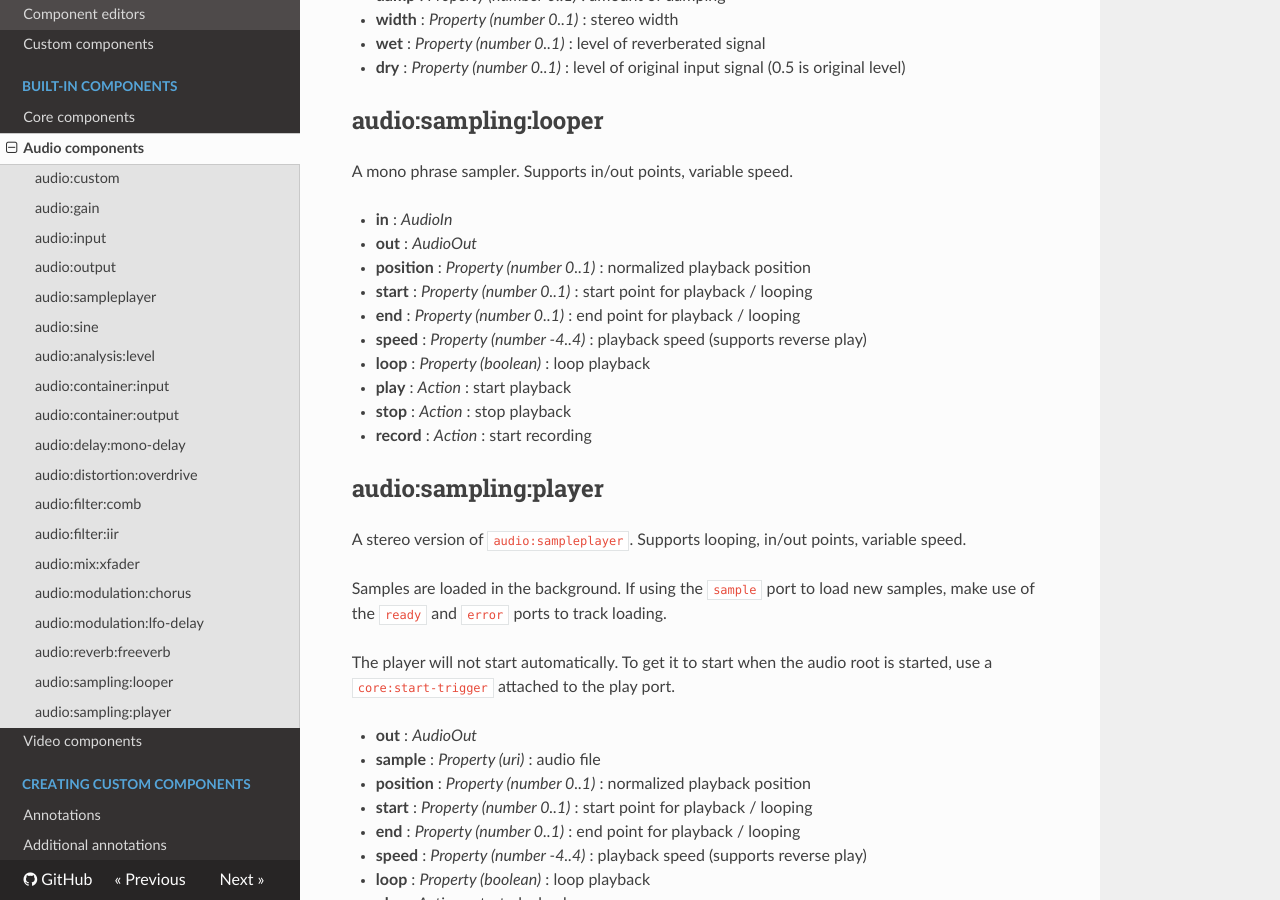
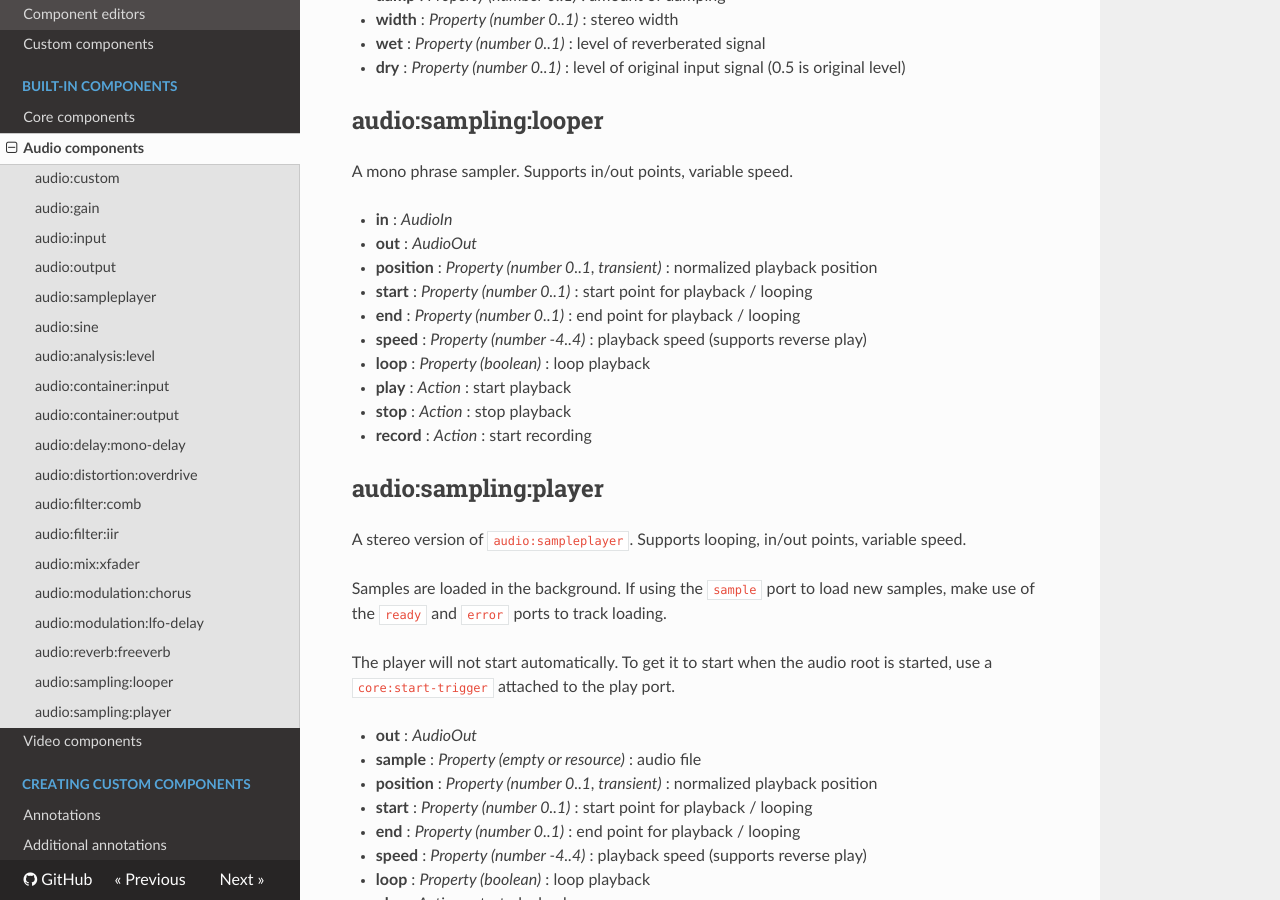
Before and after one commit to praxis-live/support, an MkDocs documentation site: the page built from docs/components-audio.md, in a window 1280 px wide and 900 px high, scrolled down 4473 px. Built offline with MkDocs 1.6.1, drawn with Linux system fonts in a browser that asks for light colours; nearby versions of some CDN libraries; old or Windows-style settings are respelled for this version of MkDocs; some of the changed text lies outside the part shown.

Commit message:
Add transient modifiers to various audio components.

```diff
--- a/docs/components-audio.md
+++ b/docs/components-audio.md
@@ -38,8 +38,8 @@ Samples are loaded in the background. If using the `sample` port to load new sam
 The player will not start automatically. To get it to start when the audio root is started, use a `core:start-trigger` attached to the play port.
 
 - **out** : _AudioOut_
-- **sample** : _Property (uri)_ : audio file
-- **position** : _Property (number 0..1)_ : normalized playback position
+- **sample** : _Property (empty or resource)_ : audio file
+- **position** : _Property (number 0..1, transient)_ : normalized playback position
 - **start** : _Property (number 0..1)_ : start point for playback / looping
 - **end** : _Property (number 0..1)_ : end point for playback / looping
 - **speed** : _Property (number -4..4)_ : playback speed (supports reverse play)
@@ -179,7 +179,7 @@ A mono phrase sampler. Supports in/out points, variable speed.
 
 - **in** : _AudioIn_
 - **out** : _AudioOut_
-- **position** : _Property (number 0..1)_ : normalized playback position
+- **position** : _Property (number 0..1, transient)_ : normalized playback position
 - **start** : _Property (number 0..1)_ : start point for playback / looping
 - **end** : _Property (number 0..1)_ : end point for playback / looping
 - **speed** : _Property (number -4..4)_ : playback speed (supports reverse play)
@@ -197,8 +197,8 @@ Samples are loaded in the background. If using the `sample` port to load new sam
 The player will not start automatically. To get it to start when the audio root is started, use a `core:start-trigger` attached to the play port.
 
 - **out** : _AudioOut_
-- **sample** : _Property (uri)_ : audio file
-- **position** : _Property (number 0..1)_ : normalized playback position
+- **sample** : _Property (empty or resource)_ : audio file
+- **position** : _Property (number 0..1, transient)_ : normalized playback position
 - **start** : _Property (number 0..1)_ : start point for playback / looping
 - **end** : _Property (number 0..1)_ : end point for playback / looping
 - **speed** : _Property (number -4..4)_ : playback speed (supports reverse play)
```
